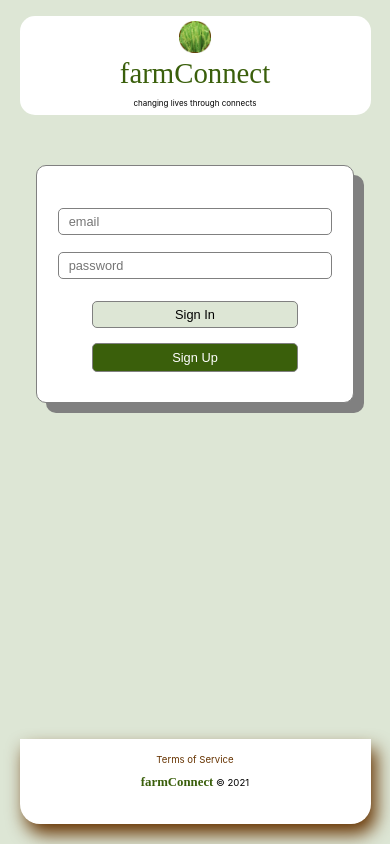
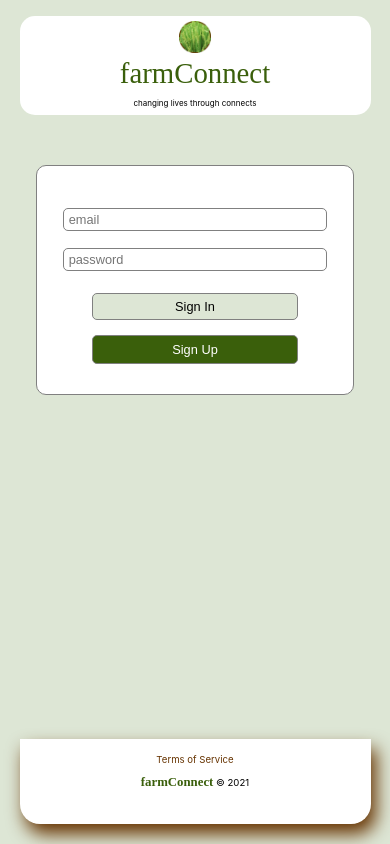
Before and after one commit to coula3/farm-connect, a React (Create React App) app in the folder farm-connect-frontend/: page / in a window 390 px wide. Built offline with nearby package versions, Linux system fonts and the light colour scheme.

Commit message:
remove box-shadow @media screen 600px on SignIn

```diff
--- a/farm-connect-frontend/src/containers/SignIn/SignIn.css
+++ b/farm-connect-frontend/src/containers/SignIn/SignIn.css
@@ -22,7 +22,7 @@
 .signin_inputs {
     width: 80%;
     padding: 5px 10px;
-    font-size: 17px;
+    font-size: 1rem;
     border: grey solid 1px;
     border-radius: 5px;
 }
@@ -54,6 +54,11 @@
     .SignIn_main_div {
         width: 90%;
         margin-top: 50px;
+        box-shadow: none;
+    }
+
+    .signin_inputs {
+        padding: 3px 5px;
     }
 
     .signin_button, .signup_button, .signin_inputs {
```
